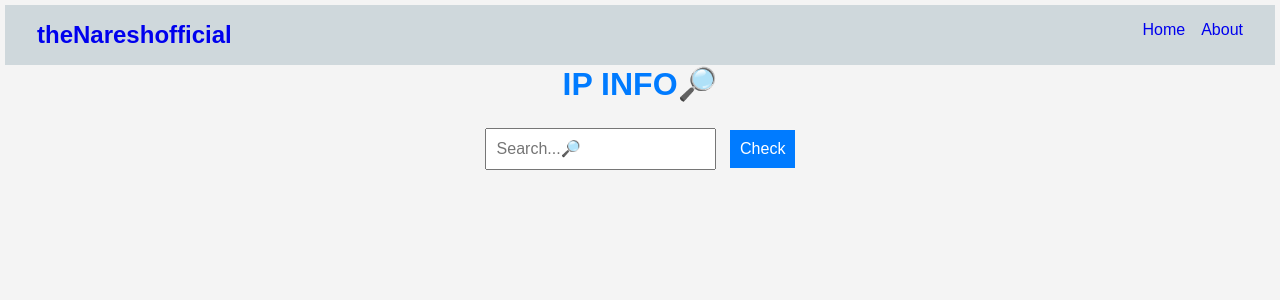
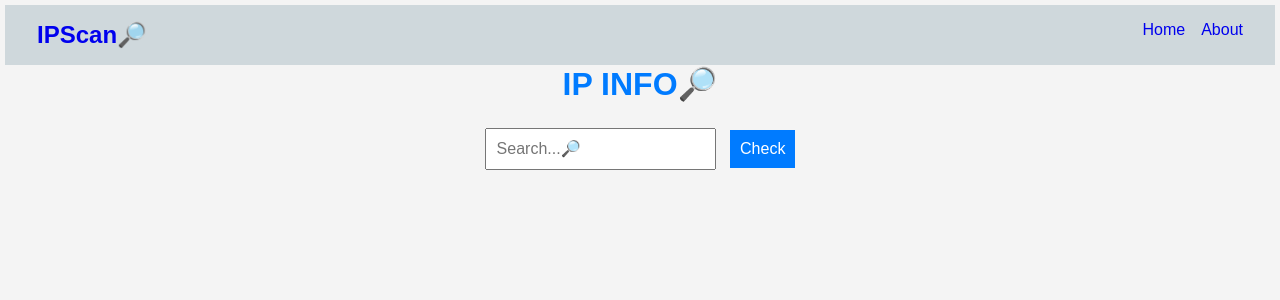
Before and after one commit to theNareshofficial/IPScanAPI, a Flask app: page / in a window 1280 px wide. Shown: the top 300 px of the page. Run offline with Flask 3, Linux system fonts and the light colour scheme.

Commit message:
initial updated

```diff
--- a/templates/navbar.html
+++ b/templates/navbar.html
@@ -10,7 +10,7 @@
 <body>
 
             <nav>
-                        <h2><a href="{{ url_for('index') }}">theNareshofficial</a></h2>
+                        <h2><a href="{{ url_for('index') }}">IPScan🔎</a></h2>
                         <ul>
                                     <li><a href="{{ url_for('index') }}">Home</a></li>
                                     <li><a href="{{ url_for('about') }}">About</a></li>
```
